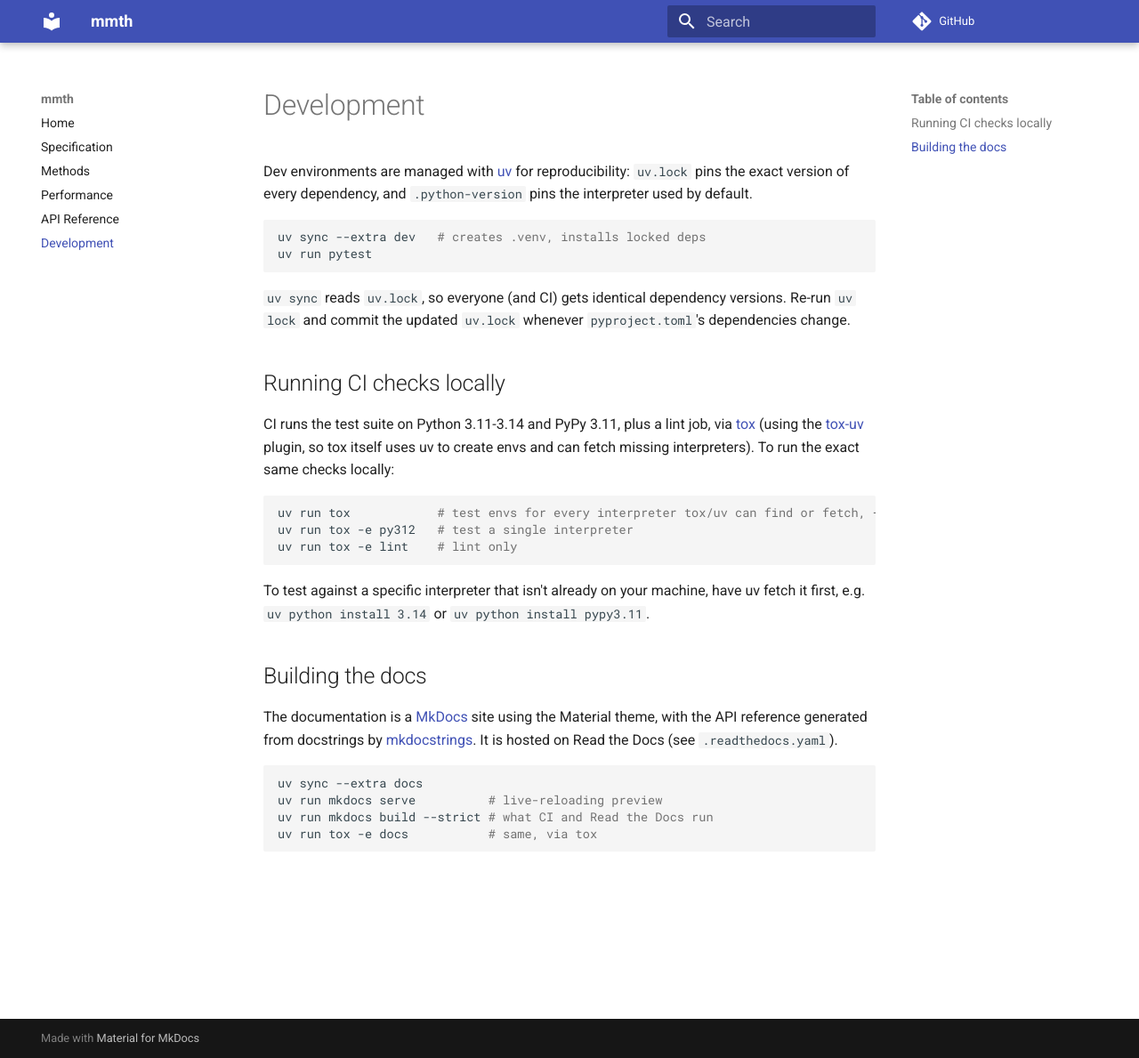
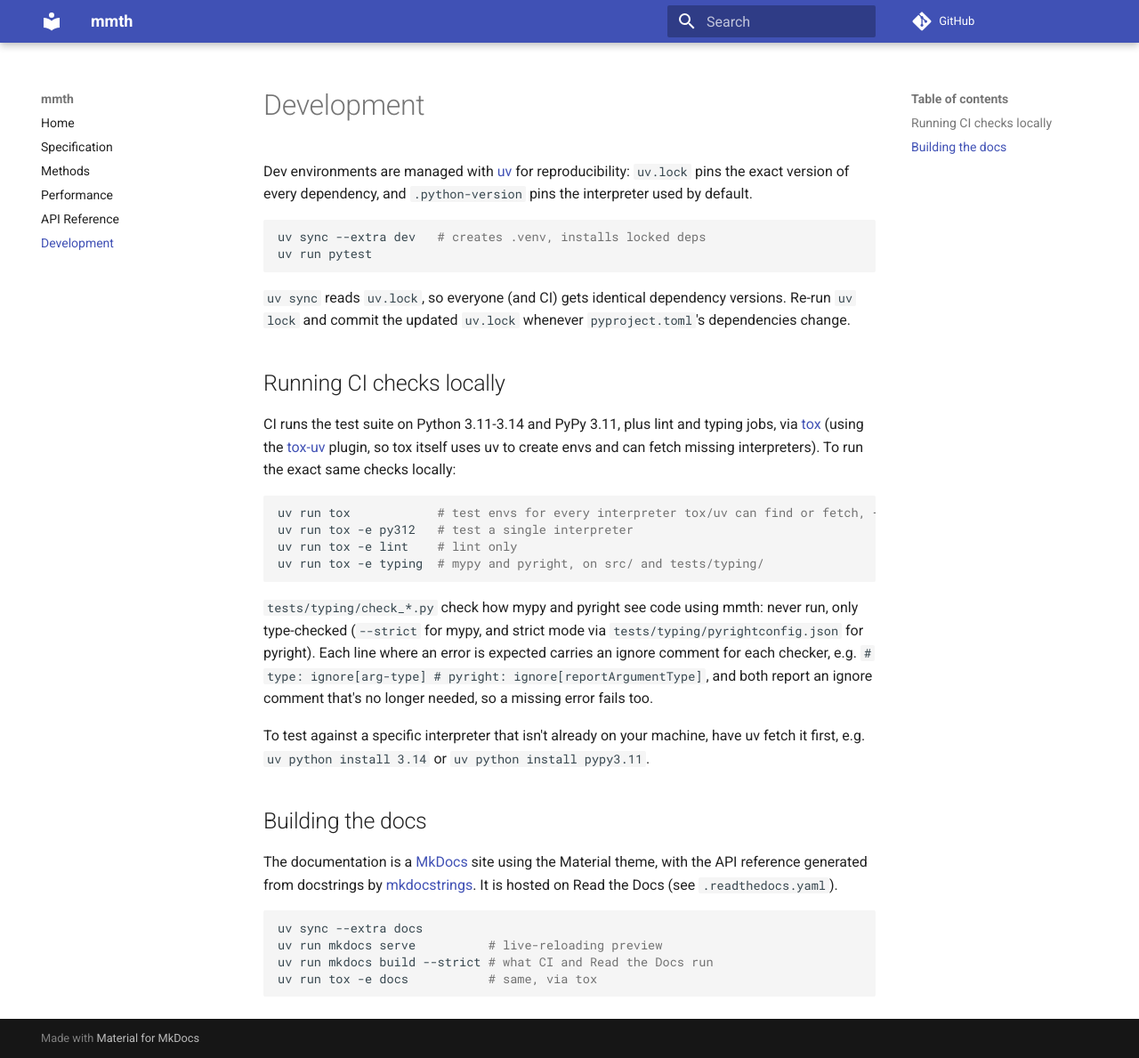
Before and after one commit to rlamy/mmth, an MkDocs documentation site: the page built from docs/development.md, in a window 1280 px wide and 1189 px high. Shown: the whole window at 89% size. Built offline with MkDocs 1.6.1 and Material for MkDocs 9.7.7, drawn with Linux system fonts in a browser that asks for light colours; comment, search, counter and statistics services are not loaded.

Commit message:
Type-check code using mmth in tests and CI
tests/typing/check_*.py are only type-checked, by mypy --strict and
pyright in strict mode, via a new `typing` tox env and CI job that also
checks src/. Each expected error carries an ignore comment for both
checkers, which report ones no longer needed, so a missing error fails
too.

````diff
--- a/docs/development.md
+++ b/docs/development.md
@@ -15,7 +15,8 @@ versions. Re-run `uv lock` and commit the updated `uv.lock` whenever
 
 ## Running CI checks locally
 
-CI runs the test suite on Python 3.11-3.14 and PyPy 3.11, plus a lint job,
+CI runs the test suite on Python 3.11-3.14 and PyPy 3.11, plus lint and
+typing jobs,
 via [tox](https://tox.wiki) (using the [tox-uv](https://github.com/tox-dev/tox-uv)
 plugin, so tox itself uses uv to create envs and can fetch missing
 interpreters). To run the exact same checks locally:
@@ -24,7 +25,16 @@ interpreters). To run the exact same checks locally:
 uv run tox            # test envs for every interpreter tox/uv can find or fetch, + lint
 uv run tox -e py312   # test a single interpreter
 uv run tox -e lint    # lint only
+uv run tox -e typing  # mypy and pyright, on src/ and tests/typing/
 ```
+
+`tests/typing/check_*.py` check how mypy and pyright see code using mmth:
+never run, only type-checked (`--strict` for mypy, and strict mode via
+`tests/typing/pyrightconfig.json` for pyright). Each line where an error is
+expected carries an ignore comment for each checker, e.g.
+`# type: ignore[arg-type]  # pyright: ignore[reportArgumentType]`, and both
+report an ignore comment that's no longer needed, so a missing error fails
+too.
 
 To test against a specific interpreter that isn't already on your machine,
 have uv fetch it first, e.g. `uv python install 3.14` or
--- a/pyproject.toml
+++ b/pyproject.toml
@@ -26,6 +26,8 @@ Documentation = "https://mmth.readthedocs.io"
 [project.optional-dependencies]
 dev = [
     "hypothesis>=6.168.0",
+    "mypy>=1.18",
+    "pyright>=1.1.400",
     "pytest>=8",
     "pytest-benchmark>=5.3.0",
     "ruff>=0.6",
````
Also changed, not shown: AGENTS.md (+17 -5 lines), 6 other files.
